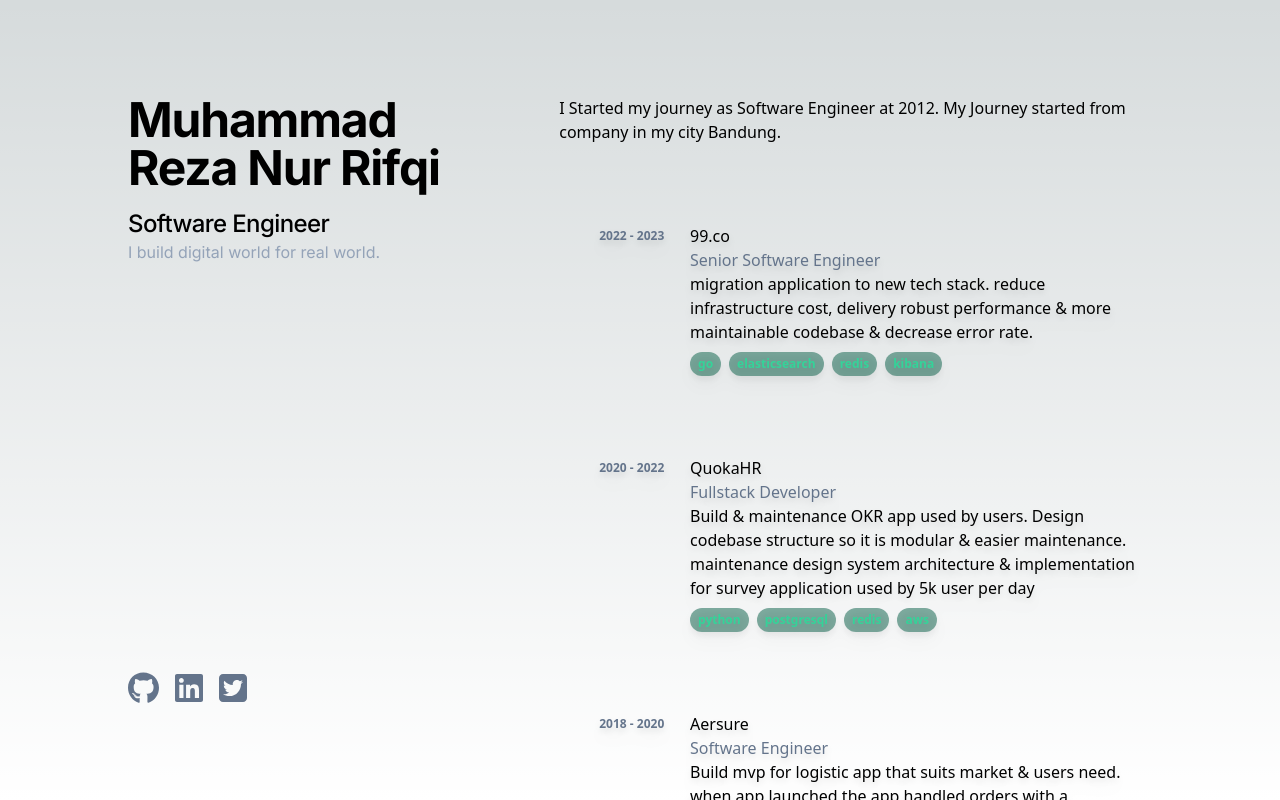
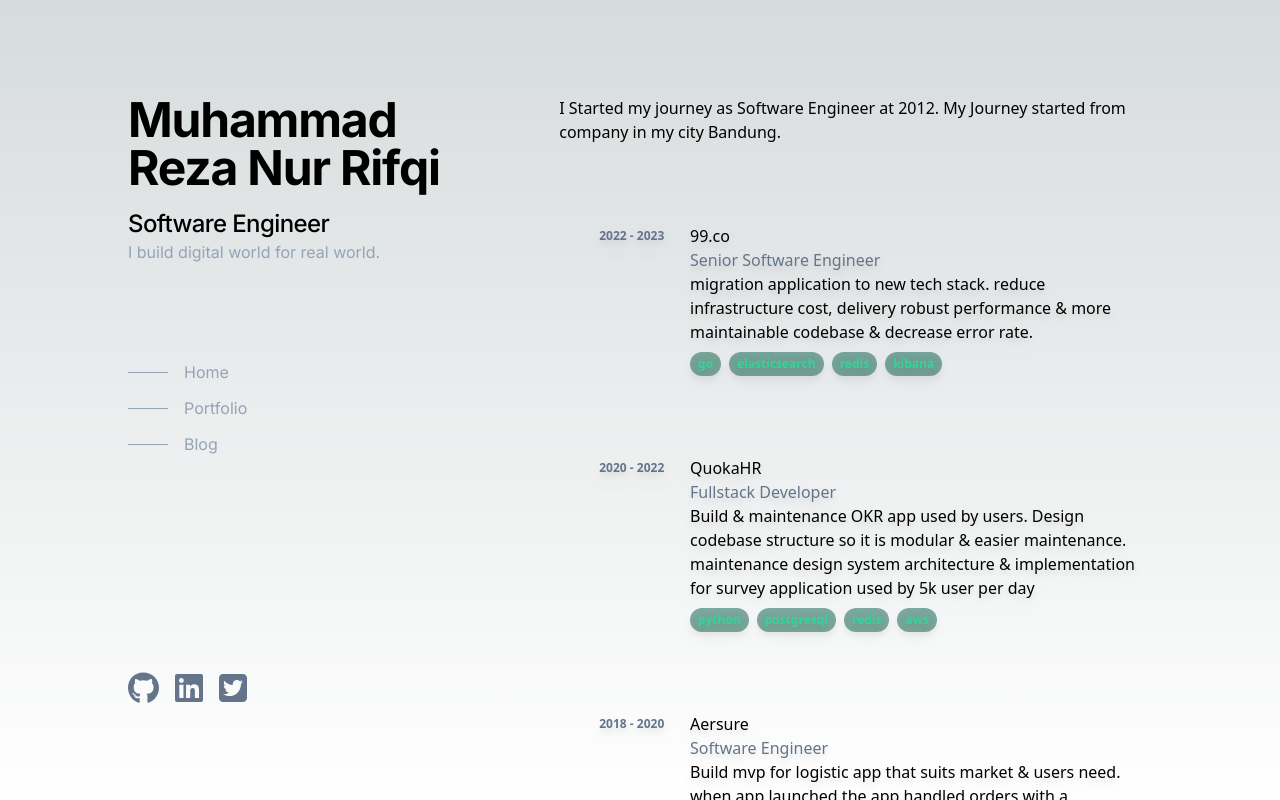
Before and after one commit to alrifqi/alrifqi-web, a Next.js app: page / in a window 1280 px wide. Built offline with nearby package versions, Linux system fonts and the light colour scheme.

Commit message:
feat: add left menu

```diff
--- a/src/components/LeftSide.tsx
+++ b/src/components/LeftSide.tsx
@@ -21,6 +21,21 @@
                 <div className="text-slate-400">
                     I build digital world for real world.
                 </div>
+
+                <div className="flex flex-col mt-24 space-y-3">
+                  <div className="group flex flex-row items-center hover:cursor-pointer">
+                    <div className="h-px w-10 bg-slate-400 group-hover:w-24 group-hover:bg-white transition-all"/>
+                    <span className="ml-4 text-slate-400 group-hover:text-white">Home</span>
+                  </div>
+                  <div className="group flex flex-row items-center hover:cursor-pointer">
+                    <div className="h-px w-10 bg-slate-400 group-hover:w-24 group-hover:bg-white transition-all"/>
+                    <span className="ml-4 text-slate-400 group-hover:text-white">Portfolio</span>
+                  </div>
+                  <div className="group flex flex-row items-center hover:cursor-pointer">
+                    <div className="h-px w-10 bg-slate-400 group-hover:w-24 group-hover:bg-white transition-all"/>
+                    <span className="ml-4 text-slate-400 group-hover:text-white">Blog</span>
+                  </div>
+                </div>
             </div>
 
             <div className="flex flex-row items-left gap-4">
```
